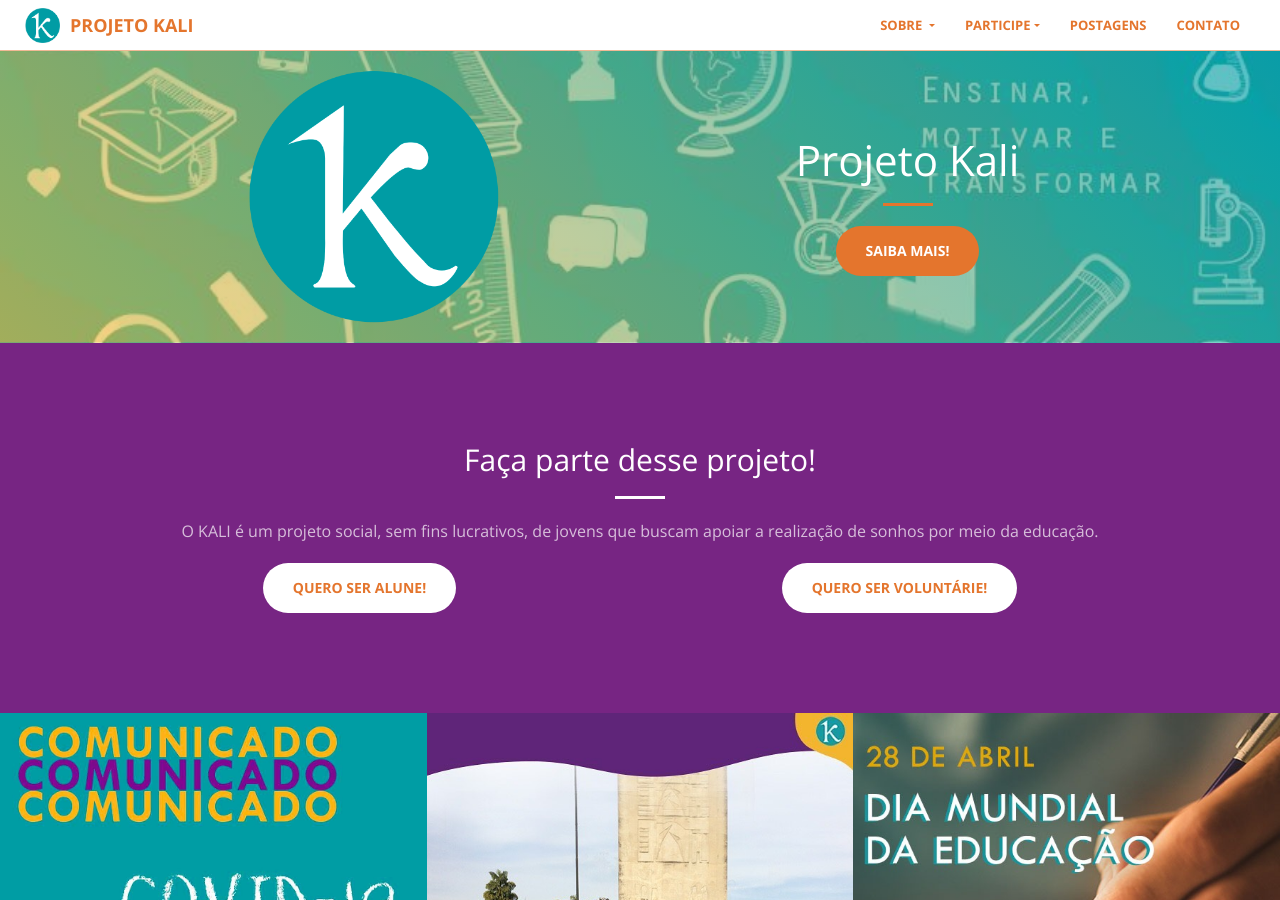
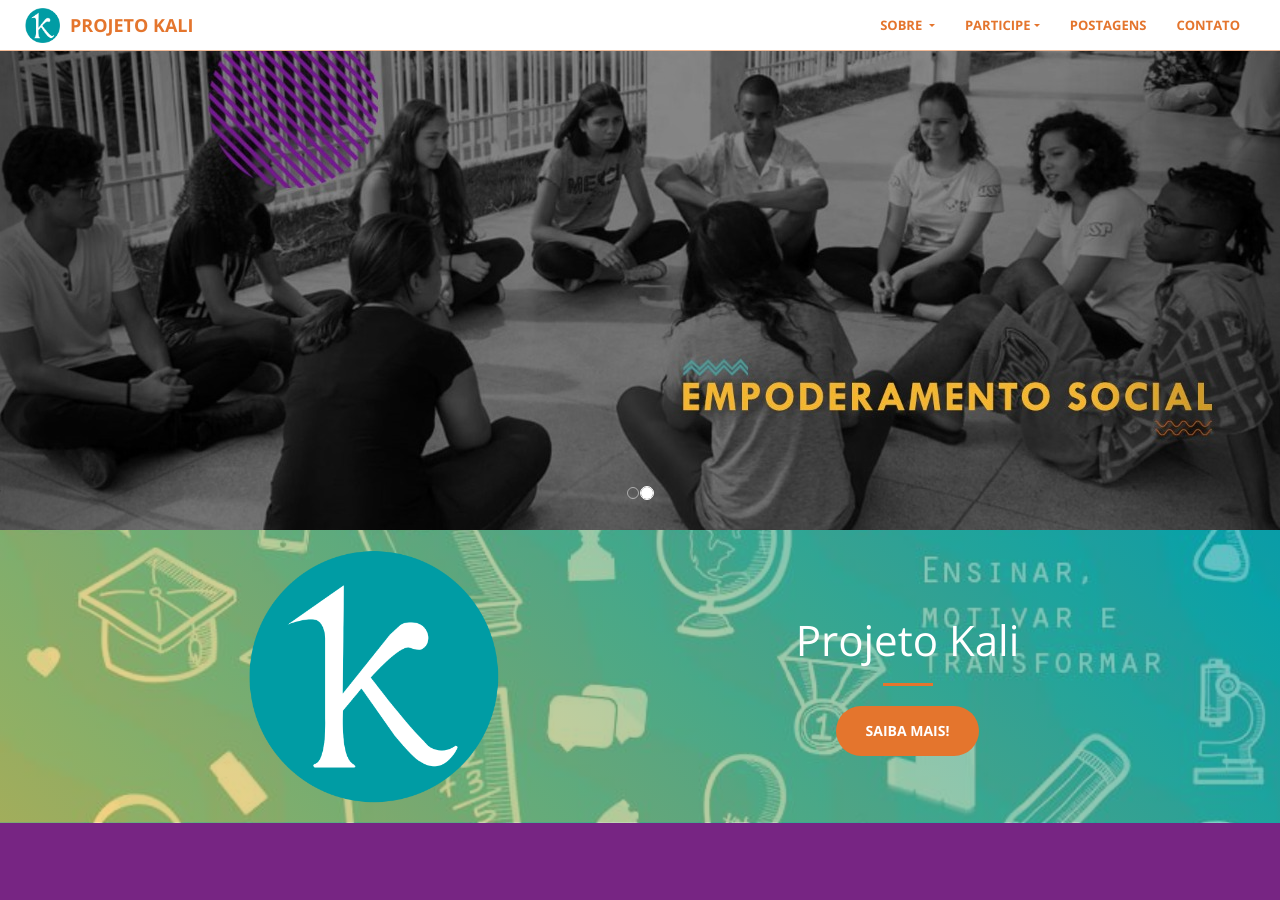
Before and after one commit to projetokali/projetokali.github.io, a Jekyll site: the page built from index.html, in a window 1280 px wide and 900 px high. Built offline with Jekyll 4.4.1, drawn with Linux system fonts in a browser that asks for light colours.

Commit message:
Adiciona secao valores

```diff
--- a/_includes/valores.html
+++ b/_includes/valores.html
@@ -1,35 +1,17 @@
-<div id="valoresCarousel" class="d-none carousel slide" data-ride="carousel">
+<div id="valoresCarousel" class="carousel slide" data-ride="carousel">
   <!-- Indicators -->
   <ol class="carousel-indicators">
     <li data-target="#valoresCarousel" data-slide-to="0" class="active"></li>
     <li data-target="#valoresCarousel" data-slide-to="1"></li>
-    <li data-target="#valoresCarousel" data-slide-to="2"></li>
-    <li data-target="#valoresCarousel" data-slide-to="3"></li>
-    <li data-target="#valoresCarousel" data-slide-to="4"></li>
   </ol>
 
   <!-- Wrapper for slides -->
     <div class="carousel-inner"> <div class="item active">
-        <img src="img/exemplo.jpg" alt="Recrutamento main">
+        <img src="img/valor1.jpeg" alt="Engajamento">
       </div>
 
       <div class="item">
-        <img src="img/exemplo2.png" alt="Recrutamento comu">
-      </div>
-
-      <div class="item">
-        <img src="img/exemplo3.png" alt="Recrutamento corretor">
-      </div>
-
-      <div class="item">
-        <img src="img/exemplo4.jpg" alt="Recrutamento corretor">
-      </div>
-
-      <div class="item">
-        <img src="img/exemplo16p9.jpg" alt="Recrutamento corretor">
-        <div class="carousel-caption d-none d-md-block">
-          <h1>Exemplo 16:9</h1>
-        </div>
+        <img src="img/valor2.jpeg" alt="Empoderamento Social">
       </div>
     </div>
 
```
Also changed, not shown: img/valor1.jpeg (added), img/valor2.jpeg (added).
